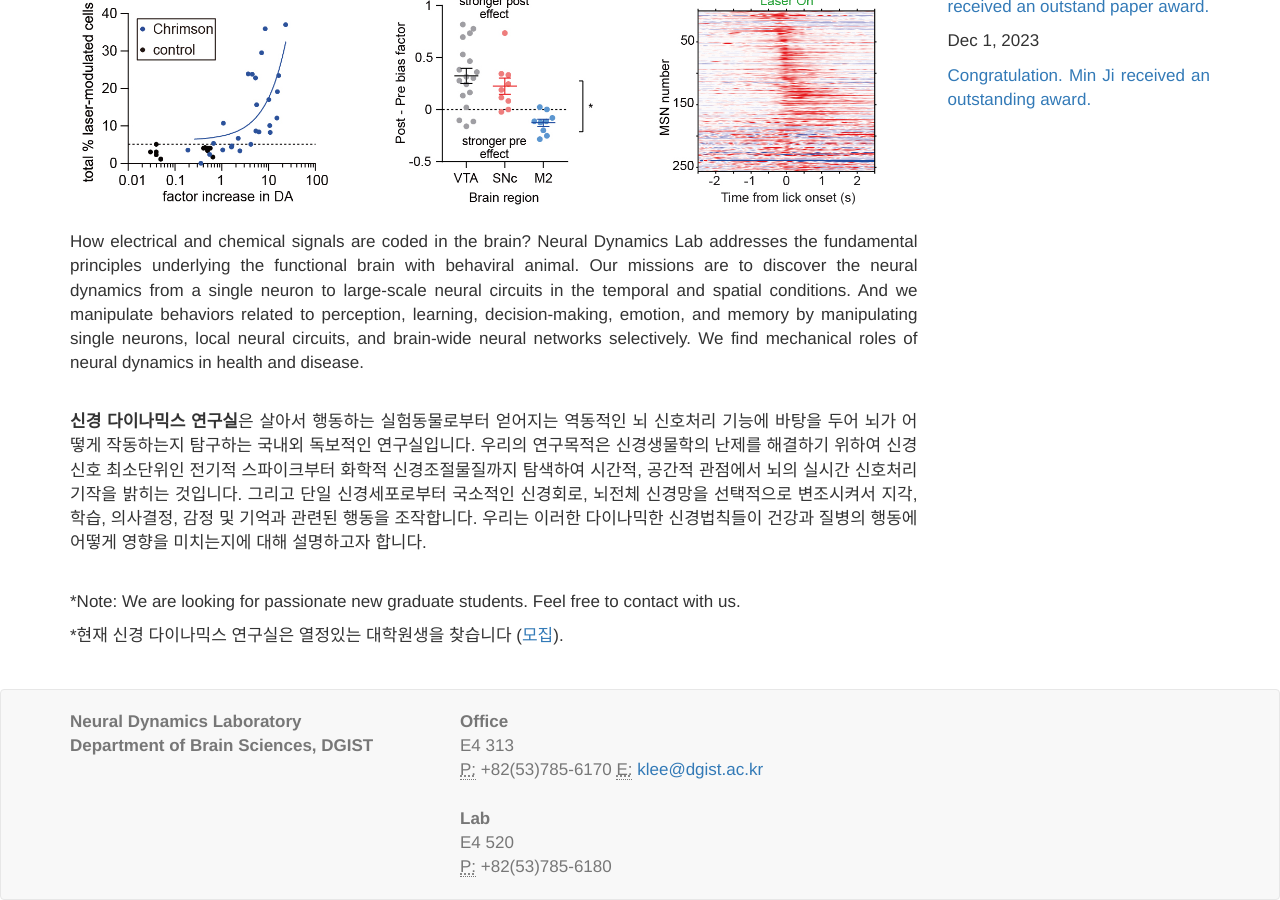
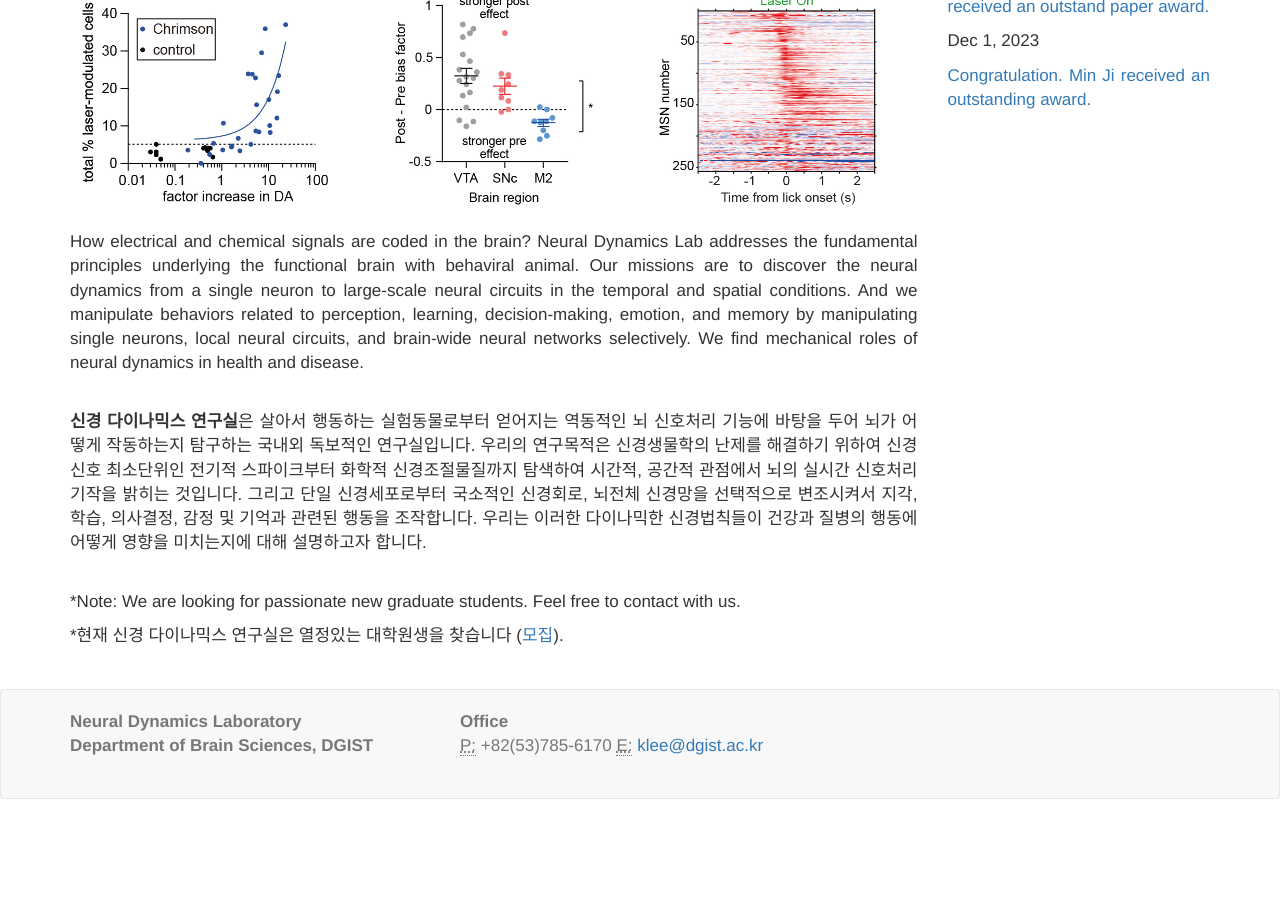
Before and after one commit to kleelab/kleelab.github.io, a Jekyll site: the page built from index.html, in a window 1280 px wide and 900 px high, scrolled down 605 px. Built offline with Jekyll 4.4.1, drawn with Linux system fonts in a browser that asks for light colours; nearby versions of some CDN libraries; a style sheet for code colours, icons or effects is not loaded; after the commit the page ends 1404 px from its top, so only the background shows below that.

Commit message:
Update footer.html

```diff
--- a/_includes/footer.html
+++ b/_includes/footer.html
@@ -13,14 +13,9 @@
                 </div>
                 <div class="col-md-4">
                     <strong>Office</strong><br>
-                    E4 313<br />
                         <abbr title="Phone">P:</abbr> +82(53)785-6170
                         <abbr title="Email">E:</abbr> <a href="mailto:klee@dgist.ac.kr">klee@dgist.ac.kr</a> <br>
-                     <br>
                         <!--<abbr title="Phone">P:</abbr> (123) 456-7890-->
-                     <strong>Lab</strong><br>
-                     E4 520<br />
-                        <abbr title="Phone">P:</abbr> +82(53)785-6180</a> <br>
                 </col-md-4>
                 </div>
                 </div>
```
